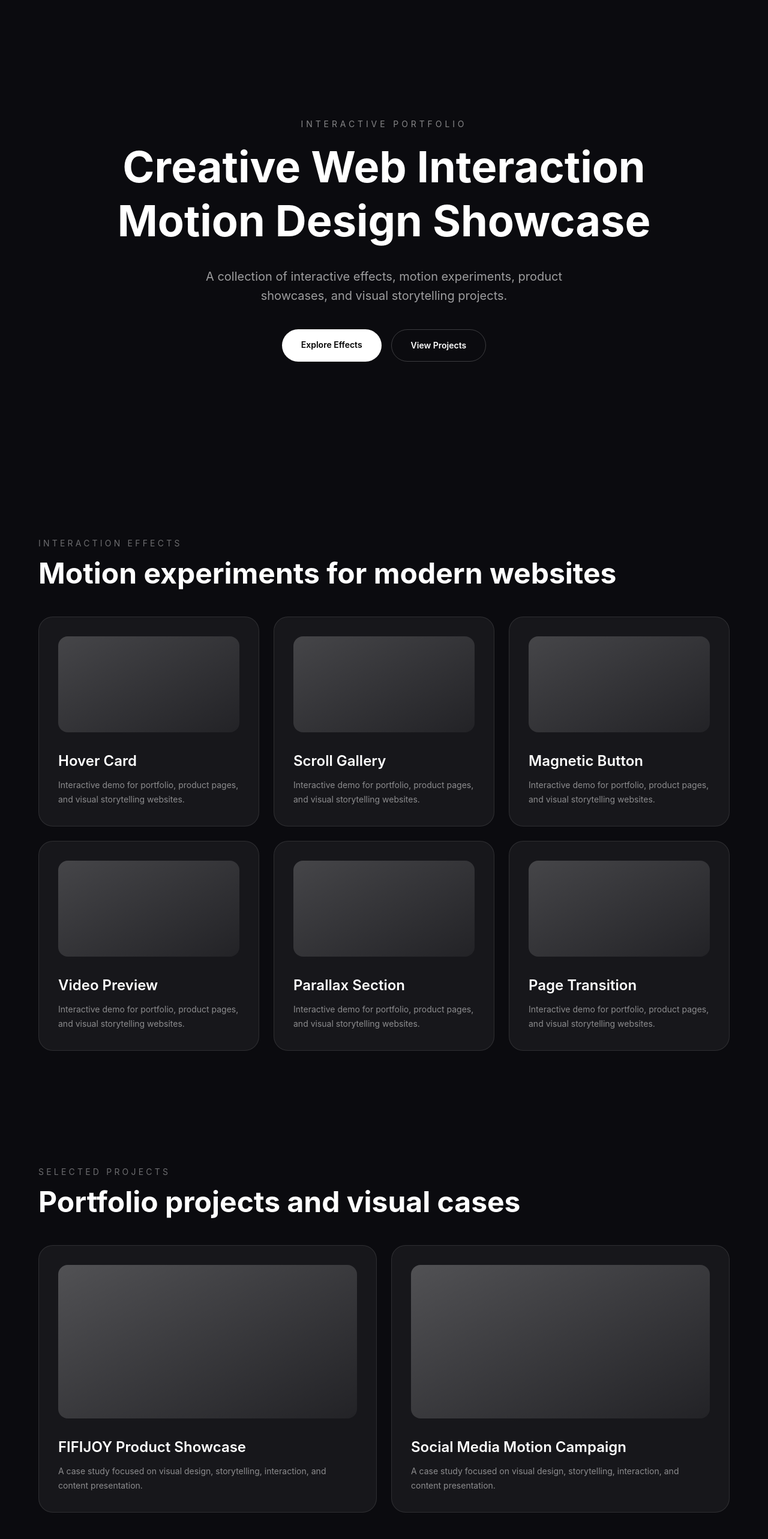
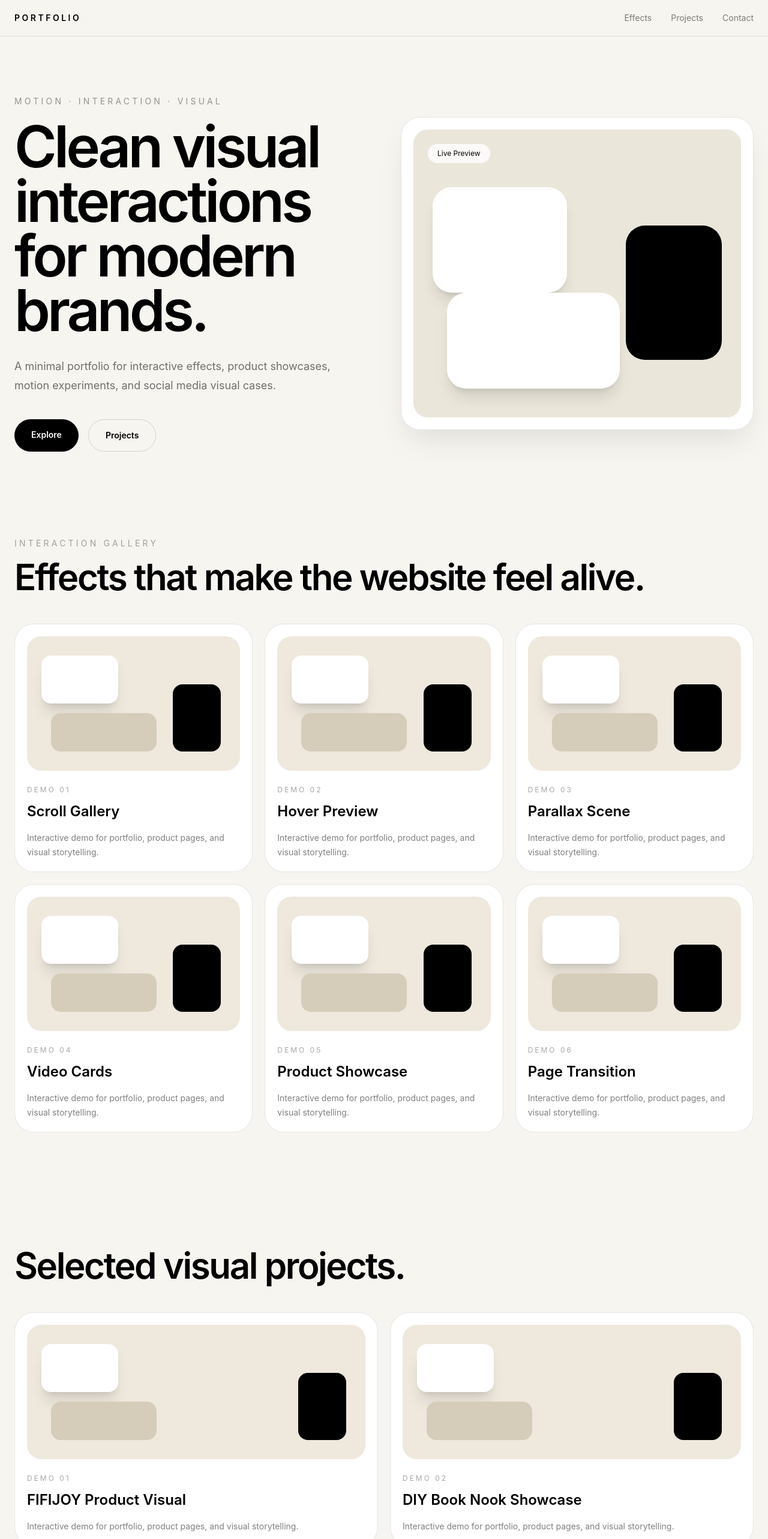
Before and after one commit to hwazzaaz-cyber/interactive-portfolio, a Next.js app: page / in a window 1280 px wide. Shown: the top 2566 px of the page at 60% size. Built offline with nearby package versions, Linux system fonts and the light colour scheme.

Commit message:
Update to light theme portfolio design

```diff
--- a/app/page.tsx
+++ b/app/page.tsx
@@ -1,104 +1,126 @@
-export default function Home() {
+const effects = [
+   "Scroll Gallery",
+   "Hover Preview",
+   "Parallax Scene",
+   "Video Cards",
+   "Product Showcase",
+   "Page Transition",
+ ];
+
+ const projects = [
+   "FIFIJOY Product Visual",
+   "DIY Book Nook Showcase",
+   "Social Media Campaign",
+   "Interactive Brand Landing",
+ ];
+
+ function Visual() {
    return (
-     <main className="min-h-screen bg-[#0b0b0f] text-white">
-       {/* Hero Section */}
-       <section className="flex min-h-screen flex-col items-center justify-center px-6 text-center">
-         <p className="mb-4 text-sm uppercase tracking-[0.35em] text-white/50">
-           Interactive Portfolio
-         </p>
+     <div className="relative h-56 overflow-hidden rounded-3xl bg-[#eee8dd]">
+       <div className="absolute left-6 top-8 h-20 w-32 rounded-2xl bg-white shadow-xl transition duration-500 group-hover:translate-x-6" />
+       <div className="absolute right-8 top-20 h-28 w-20 rounded-2xl bg-black transition duration-500 group-hover:-translate-x-6" />
+       <div className="absolute bottom-8 left-10 h-16 w-44 rounded-2xl bg-[#d6ccba] transition duration-500 group-hover:-translate-y-5" />
+     </div>
+   );
+ }
 
-         <h1 className="max-w-5xl text-5xl font-bold leading-tight md:text-7xl">
-           Creative Web Interaction
-           <br />
-           Motion Design Showcase
-         </h1>
+ function Card({ title, i }: { title: string; i: number }) {
+   return (
+     <div className="group rounded-[2rem] border border-black/10 bg-white p-5 transition duration-500 hover:-translate-y-3 hover:shadow-2xl">
+       <Visual />
+       <p className="mt-6 text-xs uppercase tracking-[0.25em] text-black/35">
+         Demo 0{i + 1}
+       </p>
+       <h3 className="mt-3 text-2xl font-semibold">{title}</h3>
+       <p className="mt-4 text-sm leading-6 text-black/50">
+         Interactive demo for portfolio, product pages, and visual storytelling.
+       </p>
+     </div>
+   );
+ }
 
-         <p className="mt-8 max-w-2xl text-lg leading-8 text-white/60 md:text-xl">
-           A collection of interactive effects, motion experiments, product
-           showcases, and visual storytelling projects.
-         </p>
+ export default function Home() {
+   return (
+     <main className="min-h-screen bg-[#f7f5ef] text-black">
+       <nav className="fixed top-0 z-50 flex w-full justify-between border-b border-black/10 bg-[#f7f5ef]/80 px-6 py-5 backdrop-blur-xl">
+         <p className="text-sm font-semibold tracking-[0.25em]">PORTFOLIO</p>
+         <div className="hidden gap-8 text-sm text-black/50 md:flex">
+           <a href="#effects">Effects</a>
+           <a href="#projects">Projects</a>
+           <a href="#contact">Contact</a>
+         </div>
+       </nav>
 
-         <div className="mt-10 flex flex-col gap-4 sm:flex-row">
-           <a
-             href="#effects"
-             className="rounded-full bg-white px-8 py-4 text-sm font-semibold text-black transition hover:scale-105"
-           >
-             Explore Effects
-           </a>
+       <section className="flex min-h-screen items-center px-6 pt-28">
+         <div className="mx-auto grid max-w-7xl gap-14 md:grid-cols-2 md:items-center">
+           <div>
+             <p className="mb-5 text-sm uppercase tracking-[0.3em] text-black/40">
+               Motion · Interaction · Visual
+             </p>
+             <h1 className="text-5xl font-semibold leading-[0.95] tracking-[-0.05em] md:text-8xl">
+               Clean visual interactions for modern brands.
+             </h1>
+             <p className="mt-8 max-w-xl text-lg leading-8 text-black/55">
+               A minimal portfolio for interactive effects, product showcases,
+               motion experiments, and social media visual cases.
+             </p>
+             <div className="mt-10 flex gap-4">
+               <a className="rounded-full bg-black px-7 py-4 text-sm font-semibold text-white" href="#effects">
+                 Explore
+               </a>
+               <a className="rounded-full border border-black/15 px-7 py-4 text-sm font-semibold" href="#projects">
+                 Projects
+               </a>
+             </div>
+           </div>
 
-           <a
-             href="#projects"
-             className="rounded-full border border-white/20 px-8 py-4 text-sm font-semibold text-white transition hover:bg-white/10"
-           >
-             View Projects
-           </a>
+           <div className="group rounded-[2rem] border border-black/10 bg-white p-5 shadow-2xl shadow-black/10 transition duration-500 hover:-translate-y-3">
+             <div className="relative h-[480px] overflow-hidden rounded-[1.5rem] bg-[#ebe6da]">
+               <span className="absolute left-6 top-6 rounded-full bg-white/80 px-4 py-2 text-xs">
+                 Live Preview
+               </span>
+               <div className="absolute left-8 top-24 h-44 w-56 rounded-[2rem] bg-white shadow-xl transition duration-700 group-hover:translate-x-8" />
+               <div className="absolute right-8 top-40 h-56 w-40 rounded-[2rem] bg-black transition duration-700 group-hover:-translate-x-8" />
+               <div className="absolute bottom-12 left-14 h-40 w-72 rounded-[2rem] bg-white shadow-xl transition duration-700 group-hover:-translate-y-8" />
+             </div>
+           </div>
          </div>
        </section>
 
-       {/* Effects Section */}
        <section id="effects" className="px-6 py-24">
-         <div className="mx-auto max-w-6xl">
-           <p className="mb-4 text-sm uppercase tracking-[0.3em] text-white/40">
-             Interaction Effects
+         <div className="mx-auto max-w-7xl">
+           <p className="mb-4 text-sm uppercase tracking-[0.3em] text-black/35">
+             Interaction Gallery
            </p>
-
-           <h2 className="mb-12 text-4xl font-bold md:text-5xl">
-             Motion experiments for modern websites
+           <h2 className="mb-12 text-4xl font-semibold tracking-[-0.04em] md:text-6xl">
+             Effects that make the website feel alive.
            </h2>
-
-           <div className="grid gap-6 md:grid-cols-3">
-             {[
-               "Hover Card",
-               "Scroll Gallery",
-               "Magnetic Button",
-               "Video Preview",
-               "Parallax Section",
-               "Page Transition",
-             ].map((item) => (
-               <div
-                 key={item}
-                 className="rounded-3xl border border-white/10 bg-white/5 p-8 transition hover:-translate-y-2 hover:bg-white/10"
-               >
-                 <div className="mb-8 h-40 rounded-2xl bg-gradient-to-br from-white/20 to-white/5" />
-                 <h3 className="text-2xl font-semibold">{item}</h3>
-                 <p className="mt-3 text-sm leading-6 text-white/50">
-                   Interactive demo for portfolio, product pages, and visual
-                   storytelling websites.
-                 </p>
-               </div>
+           <div className="grid gap-5 md:grid-cols-3">
+             {effects.map((item, i) => (
+               <Card key={item} title={item} i={i} />
              ))}
            </div>
          </div>
        </section>
 
-       {/* Projects Section */}
        <section id="projects" className="px-6 py-24">
-         <div className="mx-auto max-w-6xl">
-           <p className="mb-4 text-sm uppercase tracking-[0.3em] text-white/40">
-             Selected Projects
-           </p>
+         <div className="mx-auto max-w-7xl">
+           <h2 className="mb-12 text-4xl font-semibold tracking-[-0.04em] md:text-6xl">
+             Selected visual projects.
+           </h2>
+           <div className="grid gap-5 md:grid-cols-2">
+             {projects.map((item, i) => (
+               <Card key={item} title={item} i={i} />
+             ))}
+           </div>
+         </div>
+       </section>
 
-           <h2 className="mb-12 text-4xl font-bold md:text-5xl">
-             Portfolio projects and visual cases
+       <section id="contact" className="px-6 py-24">
+         <div className="mx-auto max-w-7xl rounded-[2.5rem] bg-black p-10 text-white">
+           <h2 className="text-4xl font-semibold md:text-6xl">
+             Let's build memorable interactions.
            </h2>
-
-           <div className="grid gap-6 md:grid-cols-2">
-             {["FIFIJOY Product Showcase", "Social Media Motion Campaign"].map(
-               (item) => (
-                 <div
-                   key={item}
-                   className="rounded-3xl border border-white/10 bg-white/5 p-8"
-                 >
-                   <div className="mb-8 h-64 rounded-2xl bg-gradient-to-br from-white/25 to-white/5" />
-                   <h3 className="text-2xl font-semibold">{item}</h3>
-                   <p className="mt-3 text-sm leading-6 text-white/50">
-                     A case study focused on visual design, storytelling,
-                     interaction, and content presentation.
-                   </p>
-                 </div>
-               )
-             )}
-           </div>
          </div>
        </section>
      </main>
```
